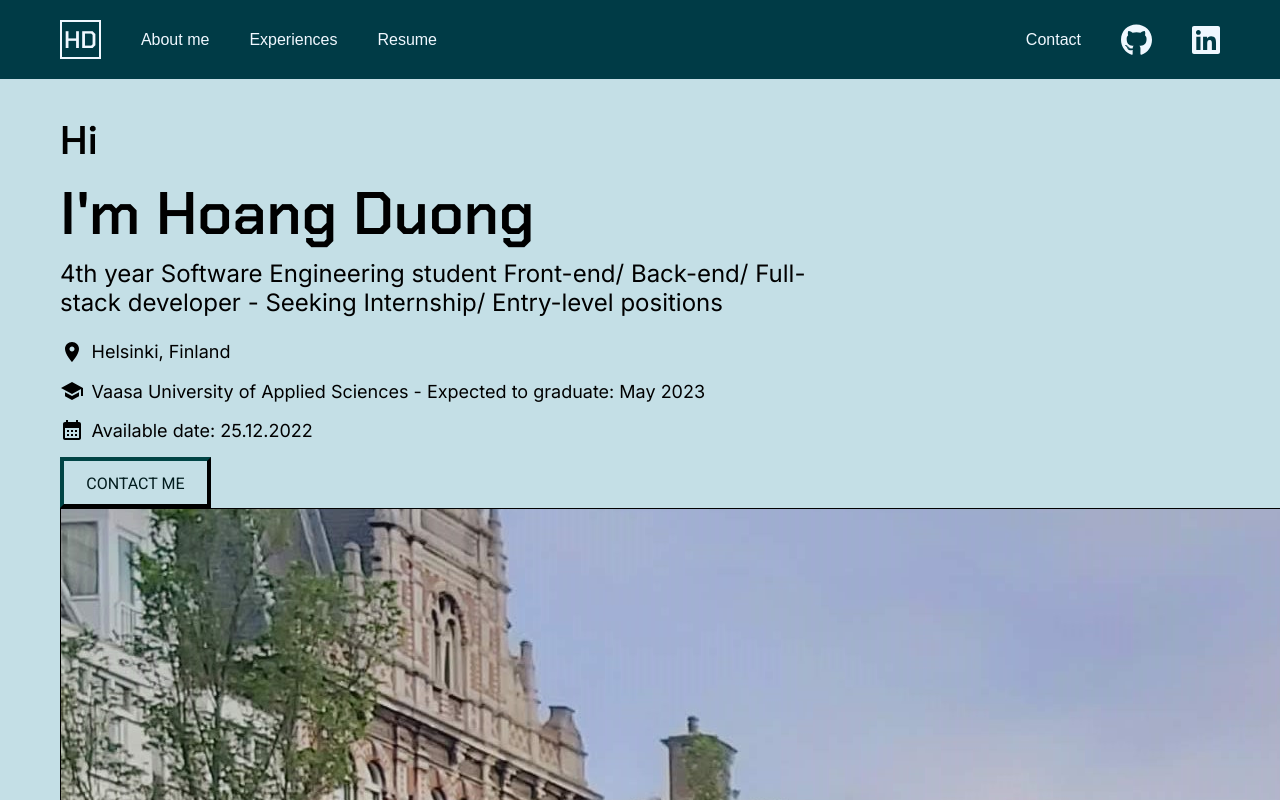
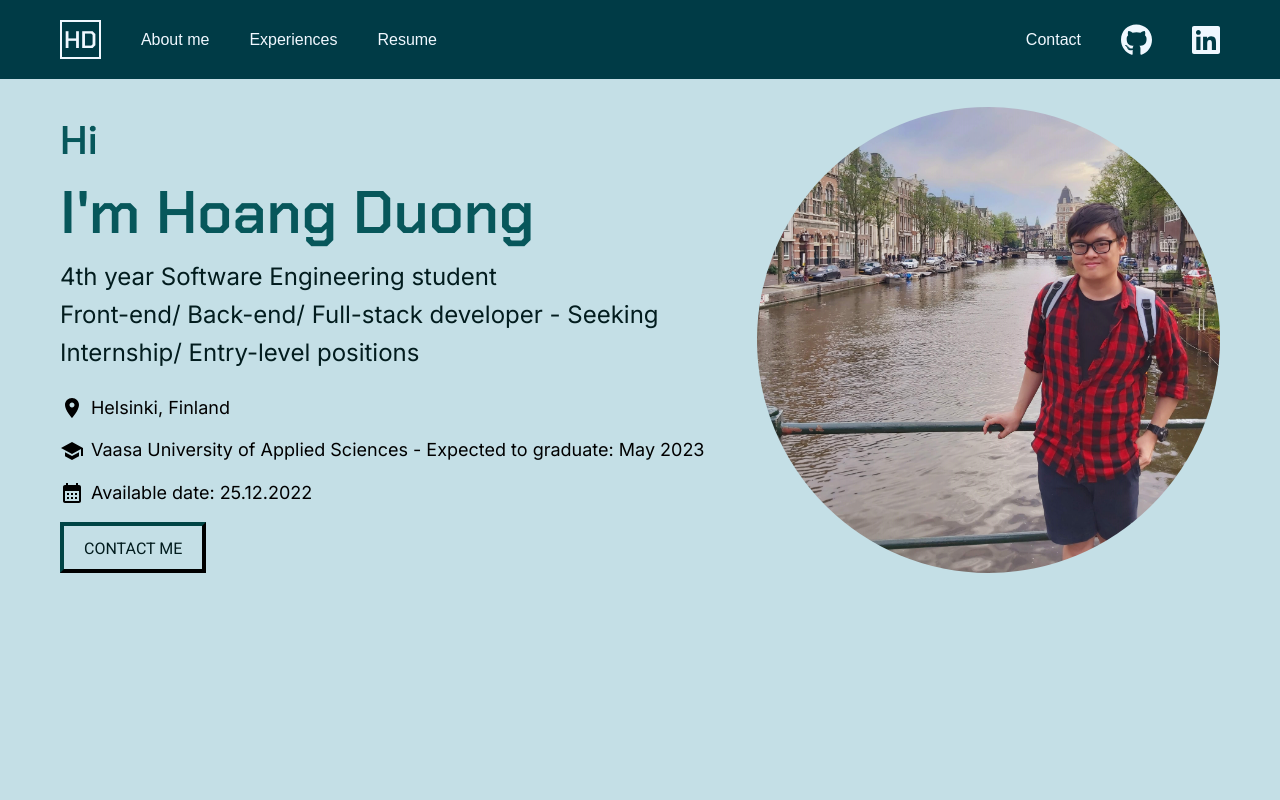
Before and after one commit to hoangduong-coder/my-portfolio, a Next.js app: page / in a window 1280 px wide. Shown: the top 800 px of the page. Built offline with nearby package versions, Linux system fonts and the light colour scheme; a web font is replaced by a local one.

Commit message:
Update UI and page content

```diff
--- a/pages/dashboard/portfolio.js
+++ /dev/null
@@ -1,5 +0,0 @@
-const Portfolio = () => {
-  return <div>My portfolio</div>;
-};
-
-export default Portfolio;
--- a/pages/index.js
+++ b/pages/index.js
@@ -1,15 +1,21 @@
-import Home from './components/Home';
-import NavBar from './components/NavBar';
-import styles from '../styles/MainPage.module.css';
+import Head from "next/head";
+import Home from "./components/Home";
+import NavBar from "./components/NavBar";
+import contentList from "../pages/assets/contents.json";
 
 const MainPage = () => {
   return (
-    <div>
-      <NavBar />
-      <div className={styles.layout}>
-        <Home />
+    <>
+      <Head>
+        <title>{contentList.title}</title>
+      </Head>
+      <div>
+        <NavBar />
+        <div className="layout">
+          <Home />
+        </div>
       </div>
-    </div>
+    </>
   );
 };
 
--- a/styles/Button.module.scss
+++ b/styles/Button.module.scss
@@ -4,7 +4,7 @@
   justify-content: center;
   align-items: center;
   border: 4px outset #004445;
-  width: 20%;
+  width: fit-content;
   background-color: var(--background-light);
   margin-top: 3%;
   cursor: pointer;
@@ -44,6 +44,7 @@
     background: none;
     border: none;
     width: max-content;
+    cursor: pointer;
   }
 }
 
--- a/styles/Home.module.scss
+++ b/styles/Home.module.scss
@@ -1,20 +1,32 @@
 .home {
-  padding: 30px 60px;
+  display: flex;
   float: none;
+  justify-content: space-between;
 
   .leftPart {
     display: flex;
     flex-direction: column;
     cursor: default;
-    width: 65%;
+    width: 60%;
+    height: 100%;
 
     :nth-child(n) {
       margin-top: 1%;
     }
   }
   .rightPart {
-    width: fit-content;
-    border: 1px solid black;
+    position: relative;
+    display: block;
+    width: 40%;
+
+    .ava {
+      width: max-content;
+      border-radius: 50%;
+      height: 100%;
+      position: absolute;
+      right: 0;
+      margin-right: auto;
+    }
   }
 }
 
--- a/styles/MainPage.module.css
+++ /dev/null
@@ -1,3 +0,0 @@
-.layout {
-  margin-top: 6%;
-}
--- a/styles/globals.css
+++ b/styles/globals.css
@@ -15,39 +15,6 @@
   --sub-content-font-size: 18px;
   --content-font-size: 24px;
 }
-
-/* @media (prefers-color-scheme: dark) {
-  :root {
-    --foreground-rgb: 255, 255, 255;
-    --background-start-rgb: 0, 0, 0;
-    --background-end-rgb: 0, 0, 0;
-
-    --primary-glow: radial-gradient(rgba(1, 65, 255, 0.4), rgba(1, 65, 255, 0));
-    --secondary-glow: linear-gradient(
-      to bottom right,
-      rgba(1, 65, 255, 0),
-      rgba(1, 65, 255, 0),
-      rgba(1, 65, 255, 0.3)
-    );
-
-    --tile-start-rgb: 2, 13, 46;
-    --tile-end-rgb: 2, 5, 19;
-    --tile-border: conic-gradient(
-      #ffffff80,
-      #ffffff40,
-      #ffffff30,
-      #ffffff20,
-      #ffffff10,
-      #ffffff10,
-      #ffffff80
-    );
-
-    --callout-rgb: 20, 20, 20;
-    --callout-border-rgb: 108, 108, 108;
-    --card-rgb: 100, 100, 100;
-    --card-border-rgb: 200, 200, 200;
-  }
-} */
 
 * {
   box-sizing: border-box;
@@ -71,23 +38,41 @@ a {
   text-decoration: none;
 }
 
-/* @media (prefers-color-scheme: dark) {
-  html {
-    color-scheme: dark;
-  }
-} */
 .subHeader {
   font-size: var(--sub-header-font-size);
+  color: var(--foreground-dark-big);
+  white-space: pre-wrap;
 }
 
 .mainHeader {
   font-size: var(--main-header-font-size);
+  color: var(--foreground-dark-big);
+  white-space: pre-wrap;
 }
 
 .content {
   font-size: var(--content-font-size);
+  color: var(--foreground-dark-small);
+  white-space: pre-wrap;
+  line-height: 1.6;
 }
 
 .subContent {
   font-size: var(--sub-content-font-size);
+  white-space: pre-wrap;
+  line-height: 1.6;
 }
+
+.layout {
+  margin-top: 6%;
+  padding: 30px 60px;
+}
+
+@keyframes borderEffect {
+  0% {
+    transform: rotate(0deg);
+  }
+  100% {
+    transform: rotate(360deg);
+  }
+}
```
Also changed, not shown: pages/dashboard/experience.js (added, +24 -0 lines), pages/dashboard/intro.js (+18 -1 lines), styles/Form.module.scss (added, +60 -0 lines).
